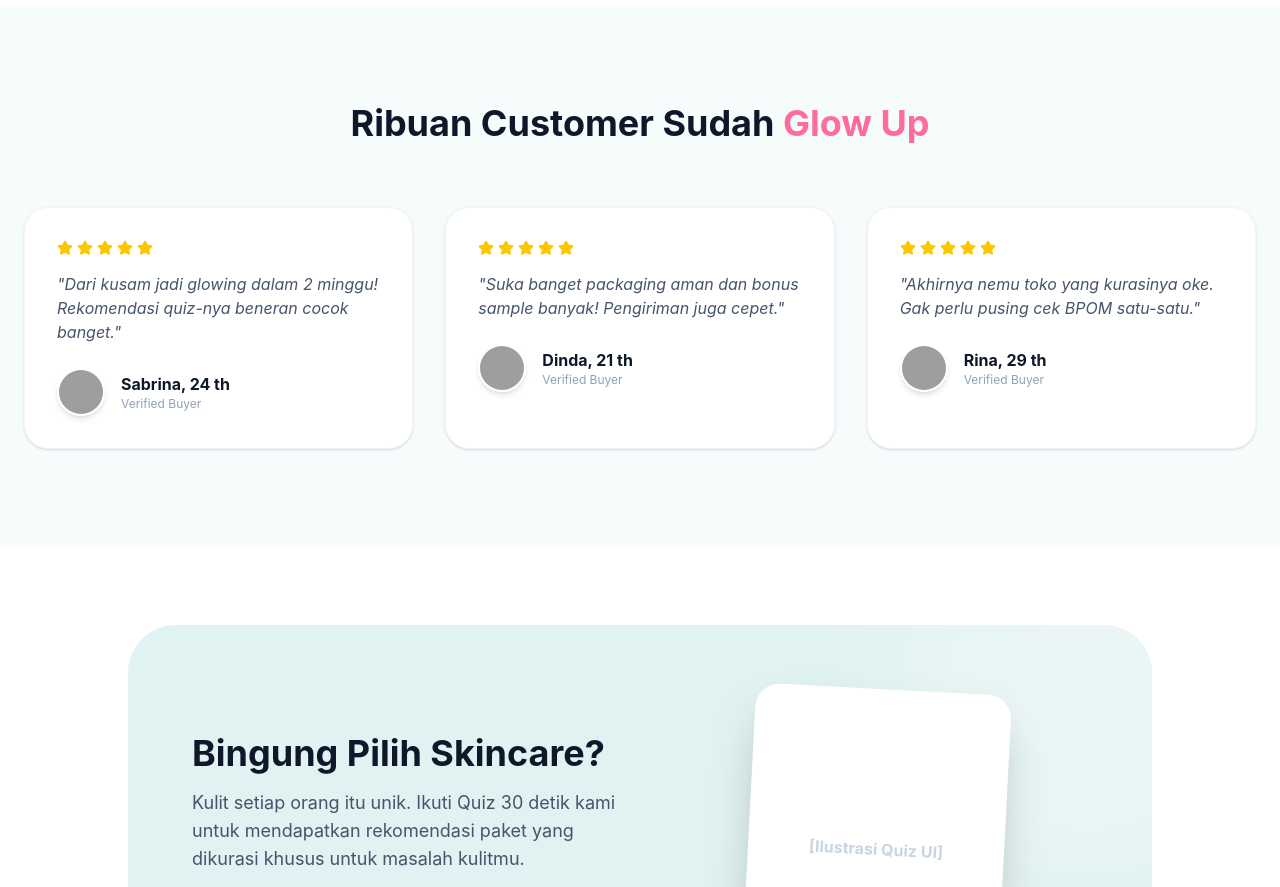
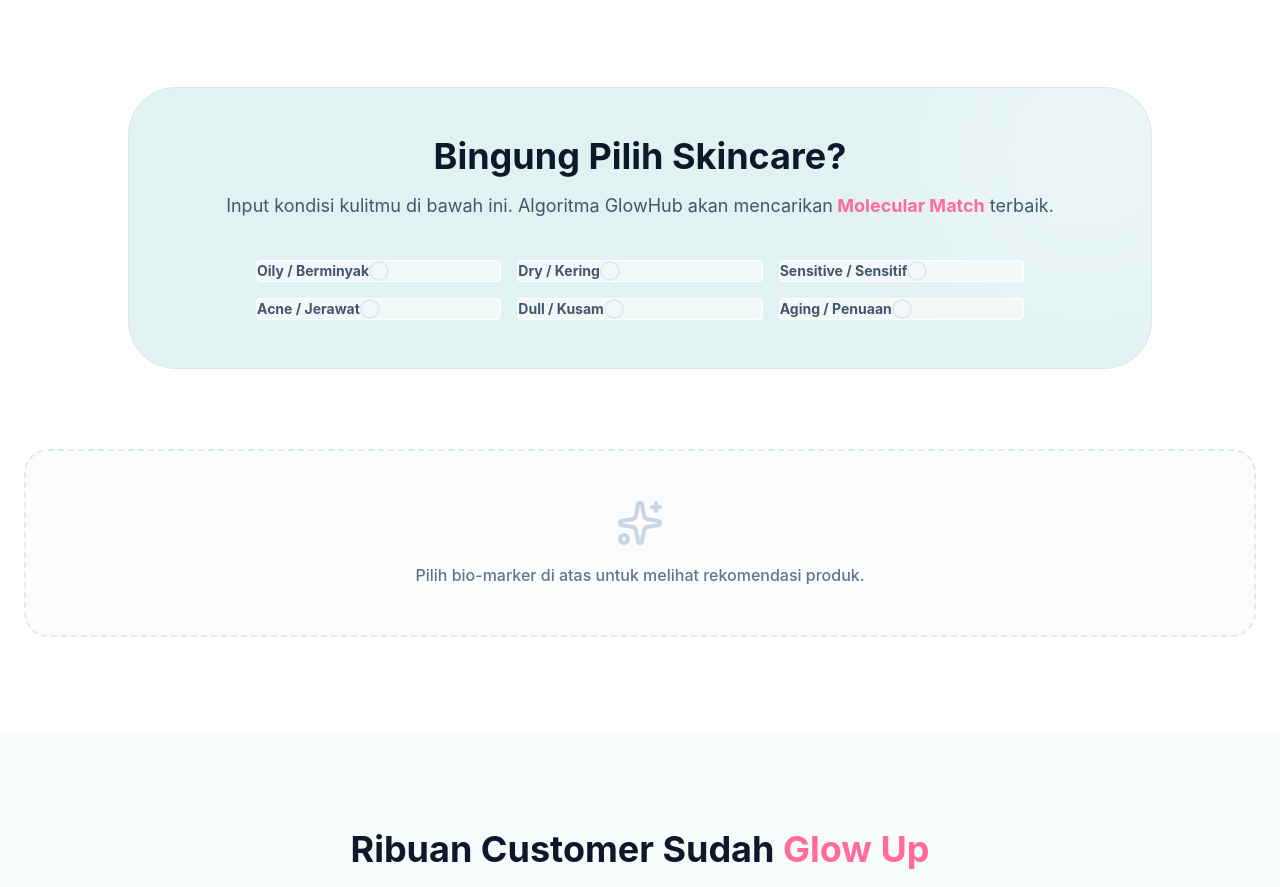
Before and after one commit to LucianSpringer/GlowHub, a React (Vite) app: page / in a window 1280 px wide. Shown: the part 1860-2747 px from the top of the page. Built offline with nearby package versions, Linux system fonts and the light colour scheme; grey boxes are pictures that could not be loaded.

Commit message:
Initial commit

```diff
--- a/src/App.tsx
+++ b/src/App.tsx
@@ -1,11 +1,12 @@
-import React, { useState, useEffect } from 'react';
+import { useState, useEffect } from 'react';
+
 import {
-  Sparkles, ShoppingBag, ArrowRight, Star, Heart,
-  ShieldCheck, Truck, Percent, Zap, CheckCircle2, Menu, X, Instagram
+  Sparkles, ShoppingBag, Star, Heart,
+  ShieldCheck, Truck, Percent, Zap, CheckCircle2, Instagram
 } from 'lucide-react';
-import { useBioMatrix } from './useBioMatrix'; // Assumes previous hook exists
+import { useBioMatrix, SkinVector } from './useBioMatrix';
 
-// --- 1. CONFIGURATION VECTORS (High Density Data) ---
+// --- 1. CONFIGURATION VECTORS ---
 
 const THEME = {
   colors: {
@@ -15,7 +16,7 @@
     peach: '#FFF0E6',
     text: '#1F2937'
   },
-  fonts: 'font-sans' // Poppins assumed loaded in index.html
+  fonts: 'font-sans'
 };
 
 const ADVANTAGE_VECTORS = [
@@ -78,8 +79,8 @@
 // --- 2. HIGH-YIELD COMPONENTS ---
 
 const Navbar = ({ scrolled }: { scrolled: boolean }) => (
-  <nav className={`fixed w-full z-50 transition-all duration-300 ${scrolled ? 'bg-white/90 backdrop-blur-md shadow-sm py-3' : 'bg-transparent py-5'
-    }`}>
+  <nav className={`fixed w - full z - 50 transition - all duration - 300 ${scrolled ? 'bg-white/90 backdrop-blur-md shadow-sm py-3' : 'bg-transparent py-5'
+    } `}>
     <div className="max-w-7xl mx-auto px-6 flex justify-between items-center">
       <div className="flex items-center gap-2">
         <div className="bg-[#FF6B9D] p-1.5 rounded-lg text-white">
@@ -90,7 +91,6 @@
         </span>
       </div>
 
-      {/* Desktop Menu */}
       <div className="hidden md:flex gap-8 text-sm font-medium text-slate-600">
         <a href="#home" className="hover:text-[#FF6B9D] transition-colors">Home</a>
         <a href="#brands" className="hover:text-[#FF6B9D] transition-colors">Brand Lokal</a>
@@ -108,7 +108,6 @@
 
 const HeroSection = () => (
   <section id="home" className="relative min-h-[90vh] flex items-center pt-20 overflow-hidden bg-[#FFF0E6]">
-    {/* Background Overlay Logic */}
     <div className="absolute inset-0 z-0">
       <div className="absolute inset-0 bg-gradient-to-r from-[#F8BFBF]/80 via-white/50 to-transparent z-10" />
       <img
@@ -138,9 +137,9 @@
           <button className="bg-[#FF6B9D] text-white px-8 py-4 rounded-full font-bold text-lg hover:bg-pink-600 transition-all shadow-xl shadow-pink-300/50 hover:-translate-y-1">
             Belanja Sekarang
           </button>
-          <button className="px-8 py-4 rounded-full font-bold text-[#FF6B9D] bg-white border-2 border-[#FF6B9D] hover:bg-pink-50 transition-all flex items-center justify-center gap-2">
+          <a href="#quiz" className="px-8 py-4 rounded-full font-bold text-[#FF6B9D] bg-white border-2 border-[#FF6B9D] hover:bg-pink-50 transition-all flex items-center justify-center gap-2">
             <Zap size={18} /> Ikuti Skin Quiz 30 Detik
-          </button>
+          </a>
         </div>
       </div>
     </div>
@@ -154,7 +153,6 @@
     </div>
     <div className="overflow-hidden relative">
       <div className="flex gap-12 items-center justify-center opacity-60 grayscale hover:grayscale-0 transition-all duration-500 flex-wrap px-6">
-        {/* Simulated Logos using Text for Demo Purity */}
         {['SCARLETT', 'SOMETHINC', 'AVOSKIN', 'AZARINE', 'WARDAH', 'WHITELAB', 'DEAR ME BEAUTY'].map((brand) => (
           <span key={brand} className="text-xl md:text-2xl font-black text-slate-300 hover:text-[#FF6B9D] cursor-pointer transition-colors">
             {brand}
@@ -188,13 +186,128 @@
   </section>
 );
 
+// --- 3. RESTORED FEATURES: BioScanner & ProductGrid (The Engine) ---
+
+const BioScanner = ({ engine }: { engine: any }) => {
+  const vectors = [
+    { label: "Oily / Berminyak", flag: SkinVector.OILY },
+    { label: "Dry / Kering", flag: SkinVector.DRY },
+    { label: "Sensitive / Sensitif", flag: SkinVector.SENSITIVE },
+    { label: "Acne / Jerawat", flag: SkinVector.ACNE_PRONE },
+    { label: "Dull / Kusam", flag: SkinVector.DULLNESS },
+    { label: "Aging / Penuaan", flag: SkinVector.AGING },
+  ];
+
+  return (
+    <section id="quiz" className="py-20 px-6 scroll-mt-20">
+      <div className="max-w-5xl mx-auto bg-[#E0F2F1] rounded-[3rem] p-8 md:p-12 relative overflow-hidden border border-[#FF6B9D]/10">
+        <div className="absolute top-0 right-0 w-96 h-96 bg-white/30 rounded-full blur-3xl translate-x-1/3 -translate-y-1/3" />
+
+        <div className="relative z-10 text-center mb-10">
+          <h2 className="text-3xl md:text-4xl font-bold text-slate-900 mb-4">
+            Bingung Pilih Skincare?
+          </h2>
+          <p className="text-slate-600 text-lg">
+            Input kondisi kulitmu di bawah ini. Algoritma GlowHub akan mencarikan
+            <span className="text-[#FF6B9D] font-bold"> Molecular Match</span> terbaik.
+          </p>
+        </div>
+
+        <div className="relative z-10 grid grid-cols-2 md:grid-cols-3 gap-4 max-w-3xl mx-auto">
+          {vectors.map((v) => {
+            const isActive = (engine.activeMask & v.flag) === v.flag;
+            return (
+              <button
+                key={v.flag}
+                onClick={() => engine.toggleBioMarker(v.flag)}
+                className={`
+                                    relative px - 6 py - 4 rounded - xl text - left transition - all duration - 200 border - 2 flex justify - between items - center group
+                                    ${isActive
+                    ? 'border-[#FF6B9D] bg-white text-[#FF6B9D] shadow-lg scale-[1.02]'
+                    : 'border-white bg-white/60 text-slate-600 hover:border-pink-200 hover:bg-white'
+                  }
+`}
+              >
+                <div className="font-bold text-sm">{v.label}</div>
+                {isActive ? (
+                  <CheckCircle2 className="text-[#FF6B9D]" size={20} />
+                ) : (
+                  <div className="w-5 h-5 rounded-full border-2 border-slate-200 group-hover:border-pink-300" />
+                )}
+              </button>
+            )
+          })}
+        </div>
+      </div>
+    </section>
+  );
+};
+
+const ProductGrid = ({ products, activeMask }: { products: any[], activeMask: number }) => (
+  <section className="max-w-7xl mx-auto px-6 pb-24">
+    {activeMask === 0 ? (
+      <div className="text-center p-12 border-2 border-dashed border-slate-200 rounded-3xl bg-slate-50/50">
+        <Sparkles className="mx-auto text-slate-300 mb-4" size={48} />
+        <p className="text-slate-500 font-medium">Pilih bio-marker di atas untuk melihat rekomendasi produk.</p>
+      </div>
+    ) : (
+      <>
+        <div className="flex justify-between items-end mb-10 animate-fade-in-up">
+          <div>
+            <h2 className="text-2xl font-bold text-slate-900">Rekomendasi Personal</h2>
+            <p className="text-slate-500 text-sm mt-1">Berdasarkan analisa profil kulitmu</p>
+          </div>
+          <span className="bg-[#FF6B9D]/10 text-[#FF6B9D] px-4 py-1.5 rounded-full text-xs font-bold">
+            {products.length} MATCHES FOUND
+          </span>
+        </div>
+
+        <div className="grid grid-cols-1 md:grid-cols-2 lg:grid-cols-3 gap-8">
+          {products.map((p: any) => {
+            const matchScore = ((p.vectorMask & activeMask) !== 0);
+            return (
+              <div key={p.id} className="group bg-white rounded-3xl border border-slate-100 overflow-hidden hover:shadow-2xl hover:shadow-pink-100/50 transition-all duration-300 transform hover:-translate-y-1">
+                <div className="relative h-64 overflow-hidden bg-slate-100">
+                  <img src={p.image} alt={p.name} className="w-full h-full object-cover group-hover:scale-110 transition-transform duration-500" />
+                  {matchScore && (
+                    <div className="absolute top-4 right-4 bg-emerald-500 text-white text-[10px] font-bold px-3 py-1 rounded-full shadow-lg flex items-center gap-1">
+                      <Sparkles size={10} /> {((p.molecularScore || 0.95) * 100).toFixed(0)}% MATCH
+                    </div>
+                  )}
+                </div>
+                <div className="p-6">
+                  <div className="text-xs font-bold text-slate-400 uppercase tracking-widest mb-1">{p.brand}</div>
+                  <h3 className="font-bold text-lg text-slate-900 mb-2 leading-tight">{p.name}</h3>
+
+                  <div className="flex flex-wrap gap-2 mb-4">
+                    {/* Simple visualization of flags matching */}
+                    {(p.vectorMask & SkinVector.OILY) ? <span className="text-[10px] px-2 py-1 bg-slate-100 rounded text-slate-500">Oily</span> : null}
+                    {(p.vectorMask & SkinVector.ACNE_PRONE) ? <span className="text-[10px] px-2 py-1 bg-slate-100 rounded text-slate-500">Acne</span> : null}
+                    {(p.vectorMask & SkinVector.SENSITIVE) ? <span className="text-[10px] px-2 py-1 bg-slate-100 rounded text-slate-500">Sensitive</span> : null}
+                  </div>
+
+                  <div className="flex justify-between items-center pt-4 border-t border-slate-50">
+                    <div className="text-[#FF6B9D] font-bold text-lg">Rp {p.price.toLocaleString()}</div>
+                    <button className="bg-slate-900 text-white p-2.5 rounded-xl hover:bg-[#FF6B9D] transition-colors shadow-lg shadow-slate-200">
+                      <ShoppingBag size={18} />
+                    </button>
+                  </div>
+                </div>
+              </div>
+            )
+          })}
+        </div>
+      </>
+    )}
+  </section>
+);
+
 const TestimonialStream = () => (
   <section id="testi" className="py-24 bg-[#E0F2F1]/30">
     <div className="max-w-7xl mx-auto px-6">
       <h2 className="text-3xl md:text-4xl font-bold text-center mb-16 text-slate-900">
         Ribuan Customer Sudah <span className="text-[#FF6B9D]">Glow Up</span>
       </h2>
-
       <div className="grid grid-cols-1 md:grid-cols-3 gap-8">
         {TESTIMONIAL_DATA.map((t) => (
           <div key={t.id} className="bg-white p-8 rounded-3xl shadow-sm border border-slate-100 relative">
@@ -216,34 +329,6 @@
   </section>
 );
 
-const QuizCallout = () => (
-  <section id="quiz" className="py-20 px-6">
-    <div className="max-w-5xl mx-auto bg-[#E0F2F1] rounded-[3rem] p-10 md:p-16 relative overflow-hidden flex flex-col md:flex-row items-center gap-12">
-      {/* Background Blob */}
-      <div className="absolute top-0 right-0 w-96 h-96 bg-white/30 rounded-full blur-3xl translate-x-1/3 -translate-y-1/3"></div>
-
-      <div className="relative z-10 md:w-1/2">
-        <h2 className="text-3xl md:text-4xl font-bold text-slate-900 mb-4">
-          Bingung Pilih Skincare?
-        </h2>
-        <p className="text-slate-600 text-lg mb-8">
-          Kulit setiap orang itu unik. Ikuti Quiz 30 detik kami untuk mendapatkan rekomendasi paket yang dikurasi khusus untuk masalah kulitmu.
-        </p>
-        <button className="bg-[#FF6B9D] text-white px-8 py-4 rounded-full font-bold text-lg hover:bg-pink-600 transition-all shadow-xl shadow-pink-500/20">
-          Mulai Quiz Sekarang
-        </button>
-      </div>
-
-      <div className="relative z-10 md:w-1/2 flex justify-center">
-        <div className="w-64 h-80 bg-white rounded-3xl shadow-2xl rotate-3 flex items-center justify-center border-4 border-white">
-          {/* Placeholder for Illustration */}
-          <span className="text-slate-300 font-bold">[Ilustrasi Quiz UI]</span>
-        </div>
-      </div>
-    </div>
-  </section>
-);
-
 const DropshipGateway = () => (
   <section id="dropship" className="py-24 bg-gradient-to-br from-[#FF6B9D] to-orange-400 text-white relative overflow-hidden">
     <div className="max-w-4xl mx-auto px-6 text-center relative z-10">
@@ -251,7 +336,6 @@
       <p className="text-xl mb-10 text-white/90">
         Jadi Dropshipper GlowHub! Keuntungan 20–40%, tanpa stok barang, dan materi promosi kami sediakan.
       </p>
-
       <div className="grid grid-cols-1 md:grid-cols-3 gap-6 mb-12 text-left">
         {[
           { title: "Profit 20-40%", desc: "Margin keuntungan tinggi tiap produk." },
@@ -265,7 +349,6 @@
           </div>
         ))}
       </div>
-
       <button className="bg-white text-[#FF6B9D] px-10 py-4 rounded-full font-bold text-xl hover:bg-slate-50 transition-all shadow-2xl transform hover:-translate-y-1">
         Daftar Jadi Reseller Sekarang
       </button>
@@ -285,7 +368,6 @@
           100% Lokal Terpercaya. Platform skincare kurasi terbaik untuk wanita Indonesia.
         </p>
       </div>
-
       <div>
         <h4 className="font-bold text-lg mb-4">Info</h4>
         <ul className="space-y-2 text-gray-400 text-sm">
@@ -294,7 +376,6 @@
           <li><a href="#" className="hover:text-[#FF6B9D]">Syarat & Ketentuan</a></li>
         </ul>
       </div>
-
       <div>
         <h4 className="font-bold text-lg mb-4">Bantuan</h4>
         <a href="#" className="flex items-center gap-2 text-green-400 hover:text-green-300 font-semibold mb-4">
@@ -302,28 +383,28 @@
           Chat WhatsApp
         </a>
       </div>
-
       <div>
         <h4 className="font-bold text-lg mb-4">Sosial Media</h4>
         <div className="flex gap-4">
           <div className="w-10 h-10 bg-gray-800 rounded-full flex items-center justify-center hover:bg-[#FF6B9D] transition-colors cursor-pointer">
             <Instagram size={20} />
           </div>
-          {/* Add TikTok/etc here */}
         </div>
       </div>
     </div>
-
     <div className="max-w-7xl mx-auto px-6 text-center pt-8 border-t border-gray-800 text-sm text-gray-500">
       &copy; 2025 GlowHub Indonesia – 100% Lokal Terpercaya
     </div>
   </footer>
 );
 
-// --- 3. MAIN ASSEMBLY ---
+// --- 4. MAIN ASSEMBLY ---
 
 export default function App() {
   const [scrolled, setScrolled] = useState(false);
+
+  // Wire up the engine (The Logic Layer)
+  const engine = useBioMatrix();
 
   useEffect(() => {
     const handleScroll = () => setScrolled(window.scrollY > 50);
@@ -332,14 +413,18 @@
   }, []);
 
   return (
-    <div className={`min-h-screen bg-white text-[#1F2937] ${THEME.fonts}`}>
+    <div className={`min - h - screen bg - white text - [#1F2937] ${THEME.fonts} `}>
       <Navbar scrolled={scrolled} />
       <main>
         <HeroSection />
         <BrandTicker />
         <AdvantagesGrid />
+
+        {/* The Integrated Engine Sections */}
+        <BioScanner engine={engine} />
+        <ProductGrid products={engine.recommendations} activeMask={engine.activeMask} />
+
         <TestimonialStream />
-        <QuizCallout />
         <DropshipGateway />
       </main>
       <Footer />
```
